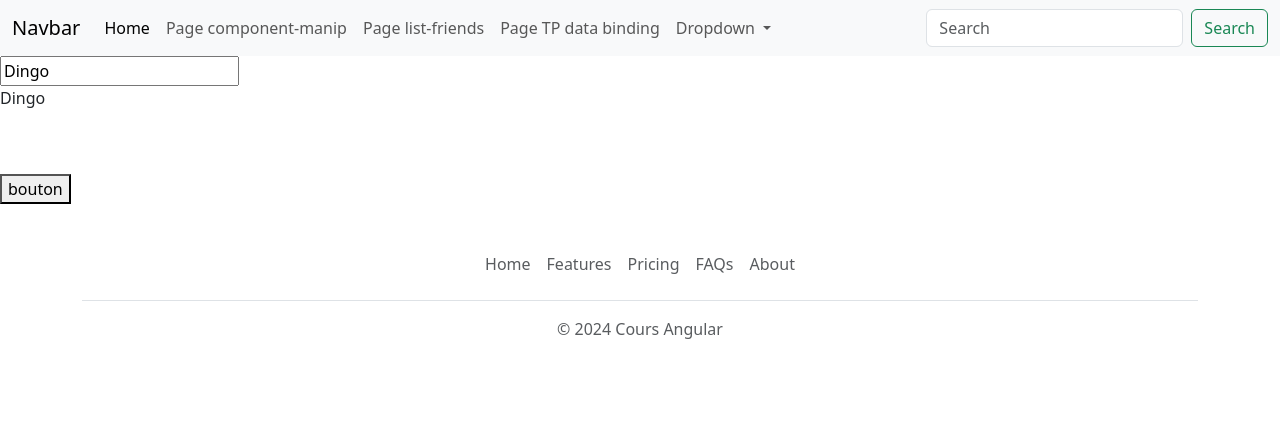
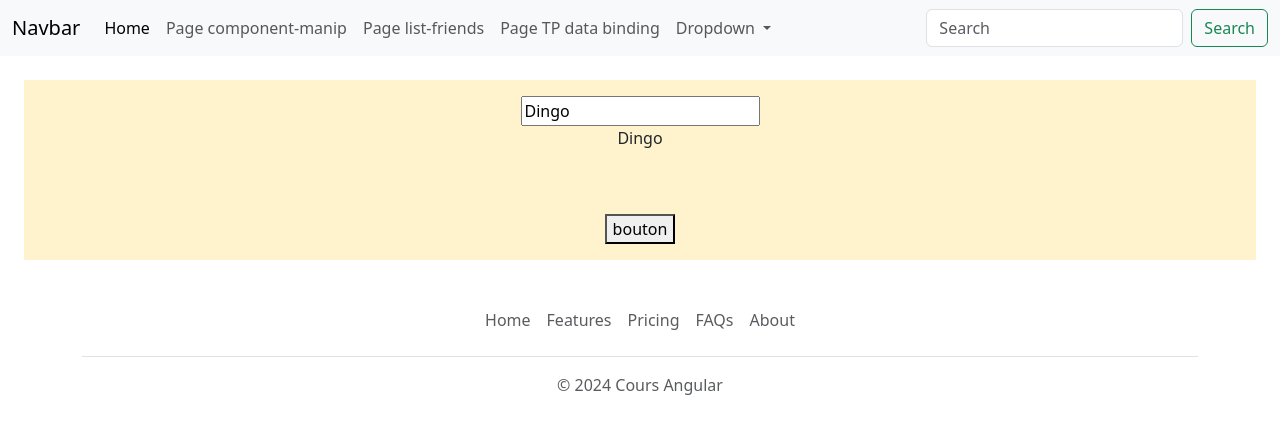
Before and after one commit to J0hD3v/projet-angular, an Angular app: page /app-tp-data-binding in a window 1280 px wide. Shown: the top 434 px of the page. Built offline with nearby package versions, Linux system fonts and the light colour scheme.

Commit message:
patch style tp data binding

```diff
--- a/src/app/tp/tp-data-binding/tp-data-binding.component.html
+++ b/src/app/tp/tp-data-binding/tp-data-binding.component.html
@@ -1,4 +1,6 @@
-<input [(ngModel)]="userName" type="text">
-<p>{{userName}}</p>
-<br><br>
-<button (click)="reset()" [disabled]="!userName">bouton</button>
+<section class="d-flex flex-column align-items-center m-4 p-3 bg-warning-subtle">
+    <input [(ngModel)]="userName" type="text">
+    <p>{{userName}}</p>
+    <br><br>
+    <button (click)="reset()" [disabled]="!userName">bouton</button>
+</section>
```
